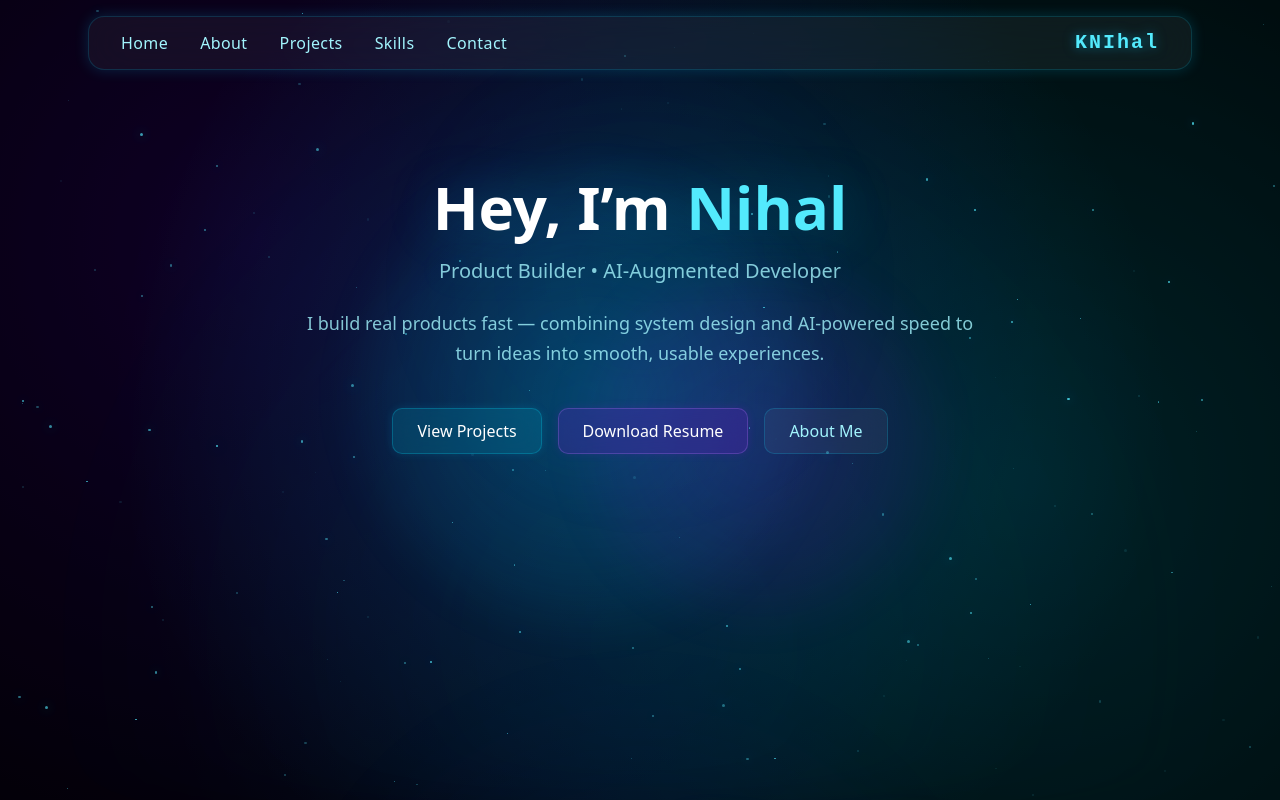
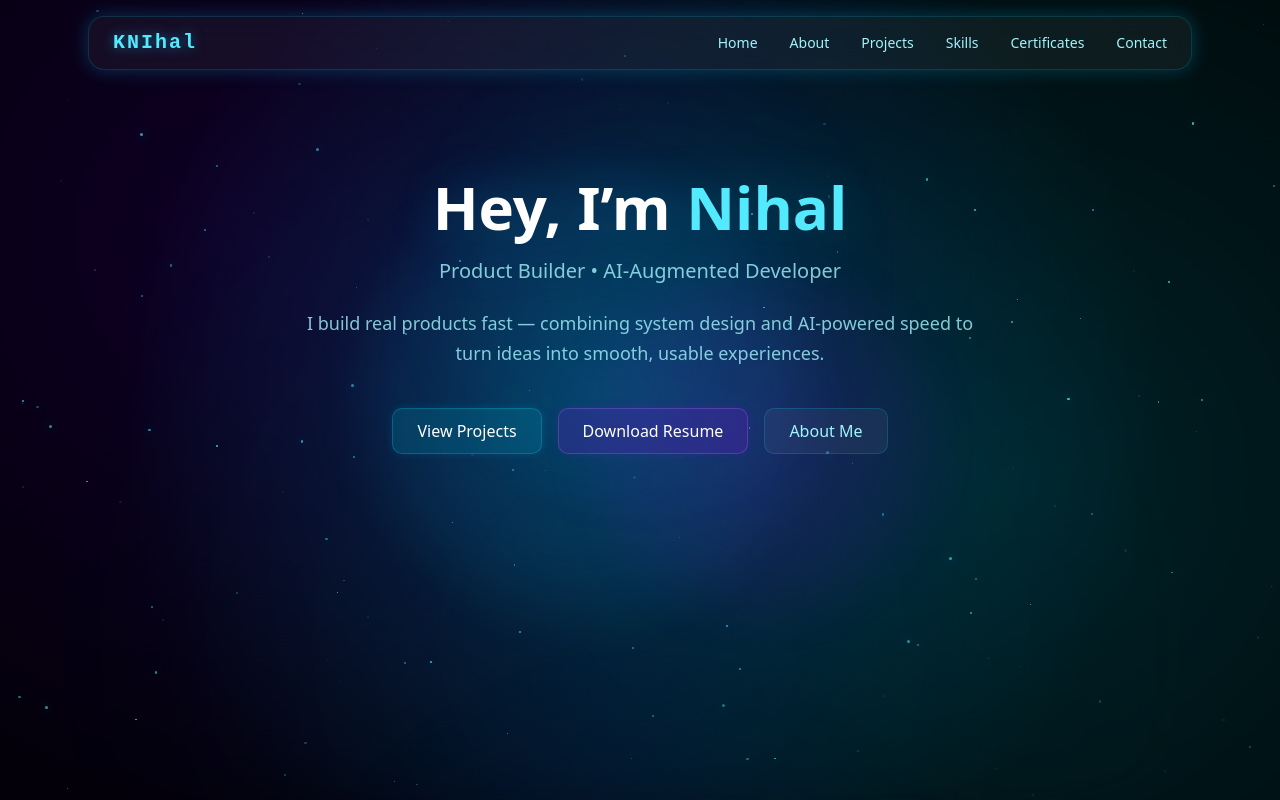
Before and after one commit to KNIHAL/portfolio, a Next.js app: page / in a window 1280 px wide. Shown: the top 800 px of the page. Built offline with nearby package versions, Linux system fonts and the light colour scheme.

Commit message:
adding resume left

```diff
--- a/components/Navbar.tsx
+++ b/components/Navbar.tsx
@@ -1,6 +1,7 @@
 "use client";
 
-import { motion } from "framer-motion";
+import { useState } from "react";
+import { motion, AnimatePresence } from "framer-motion";
 import Link from "next/link";
 
 const navItems = [
@@ -8,69 +9,105 @@ const navItems = [
     { name: "About", href: "#about" },
     { name: "Projects", href: "#projects" },
     { name: "Skills", href: "#skills" },
+    { name: "Certificates", href: "#certificates" },
     { name: "Contact", href: "#contact" },
 ];
 
 export default function Navbar() {
+    const [open, setOpen] = useState(false);
+
     return (
         <motion.div
             initial={{ y: -40, opacity: 0 }}
             animate={{ y: 0, opacity: 1 }}
-            transition={{ duration: 0.8, ease: "easeOut" }}
-            className="fixed top-4 left-1/2 -translate-x-1/2 z-50 w-full max-w-6xl px-6"
+            transition={{ duration: 0.8 }}
+            className="fixed top-4 left-1/2 -translate-x-1/2 z-50 w-full max-w-6xl px-4 sm:px-6"
         >
             <nav
                 className="
-          w-full flex items-center justify-between
-          px-8 py-3
-          backdrop-blur-xl
-          bg-white/5
-          border border-cyan-500/20
-          rounded-2xl
-          shadow-[0_0_14px_rgba(0,200,255,0.18)]
+                    w-full flex items-center justify-between
+                    px-6 py-3
+                    backdrop-blur-xl bg-white/5
+                    border border-cyan-500/20 rounded-2xl
+                    shadow-[0_0_18px_rgba(0,200,255,0.25)]
+                "
+            >
+                {/* Left — Logo */}
+                <div
+                    className="hover:text-white transition
+                                hover:drop-shadow-[0_0_6px_rgba(0,200,255,0.9)] text-xl font-semibold tracking-widest text-cyan-300 drop-shadow-[0_0_6px_rgba(0,200,255,0.5)]"
+                    style={{ fontFamily: "monospace" }}
+                >
+                    KNIhal
+                </div>
 
-        "
-            >
-                {/* Left — Nav Links */}
-                <div className="flex items-center gap-8">
+                {/* Desktop Nav */}
+                <div className="hidden md:flex items-center gap-8">
                     {navItems.map((item) => (
                         <Link
                             key={item.name}
                             href={item.href}
                             className="
-                text-cyan-200 font-medium tracking-wide
-                transition-all duration-300
-                hover:text-white
-                hover:drop-shadow-[0_0_6px_rgba(0,200,255,0.9)]
-              "
+                                text-cyan-200 text-sm font-medium
+                                hover:text-white transition
+                                hover:drop-shadow-[0_0_6px_rgba(0,200,255,0.9)]
+                            "
                         >
                             {item.name}
                         </Link>
                     ))}
                 </div>
 
-                {/* Right — Logo + Resume Button */}
-                <div className="flex items-center gap-6">
+                {/* Mobile Hamburger */}
+                <button
+                    className="md:hidden text-cyan-300"
+                    onClick={() => setOpen(!open)}
+                >
+                    <motion.div
+                        initial={{ rotate: 0 }}
+                        animate={{ rotate: open ? 90 : 0 }}
+                        transition={{ duration: 0.3 }}
+                        className="text-2xl"
+                    >
+                        ☰
+                    </motion.div>
+                </button>
+            </nav>
 
-                    {/* KNIhal Logo */}
+            {/* Mobile Menu */}
+            <AnimatePresence>
+                {open && (
                     <motion.div
-                        whileHover={{ scale: 1.08 }}
+                        initial={{ opacity: 0, y: -20 }}
+                        animate={{ opacity: 1, y: 0 }}
+                        exit={{ opacity: 0, y: -20 }}
+                        transition={{ duration: 0.4 }}
                         className="
-              text-xl font-semibold tracking-widest
-              text-cyan-300
-              hover:text-white
-              transition-all duration-300
-              drop-shadow-[0_0_6px_rgba(0,200,255,0.5)]
-            "
-                        style={{ fontFamily: 'monospace' }}
+                            md:hidden mt-3 px-6 py-5
+                            rounded-2xl backdrop-blur-xl bg-white/5
+                            border border-cyan-500/20
+                            shadow-[0_0_18px_rgba(0,200,255,0.25)]
+                        "
                     >
-                        KNIhal
+                        <div className="flex flex-col gap-4">
+                            {navItems.map((item) => (
+                                <a
+                                    key={item.name}
+                                    href={item.href}
+                                    onClick={() => setOpen(false)}
+                                    className="
+                                        text-cyan-200 font-medium text-base
+                                        hover:text-white transition
+                                        hover:drop-shadow-[0_0_4px_rgba(0,200,255,0.6)]
+                                    "
+                                >
+                                    {item.name}
+                                </a>
+                            ))}
+                        </div>
                     </motion.div>
-
-
-
-                </div>
-            </nav>
+                )}
+            </AnimatePresence>
         </motion.div>
     );
 }
```
